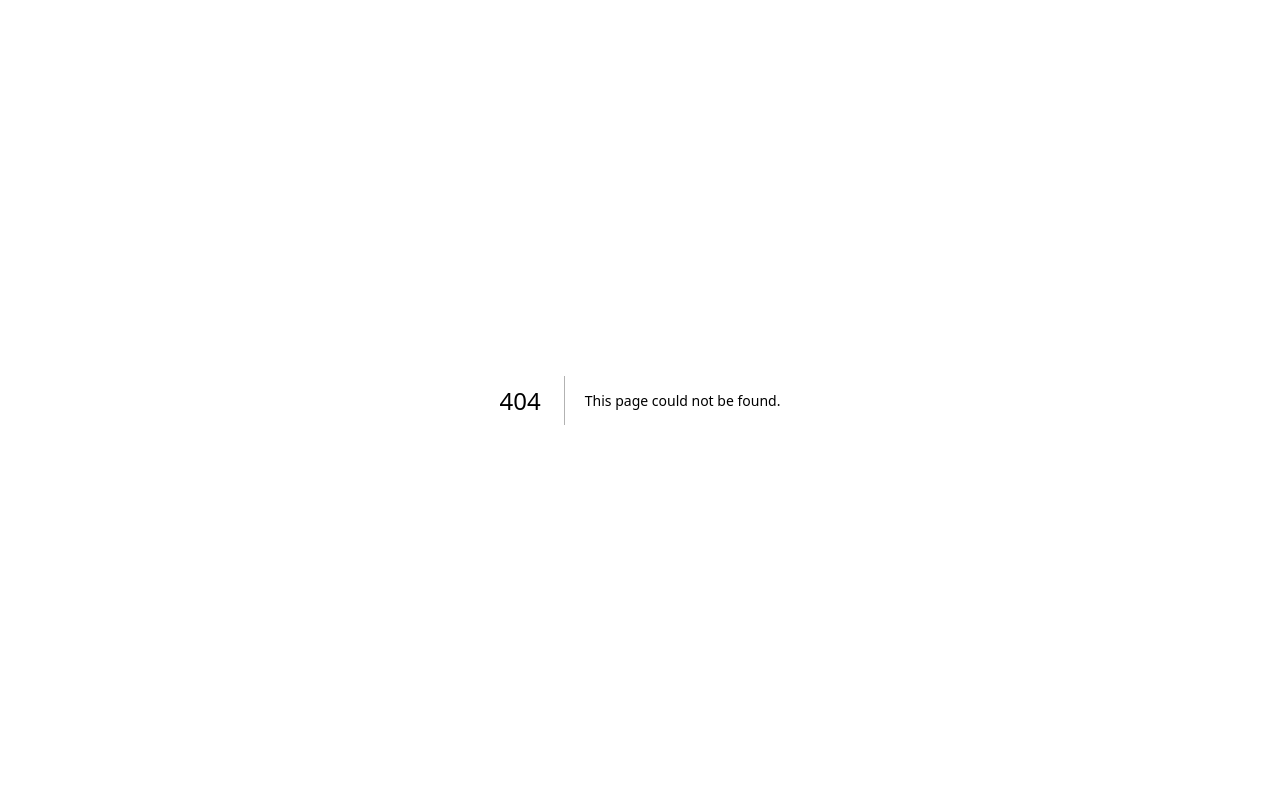
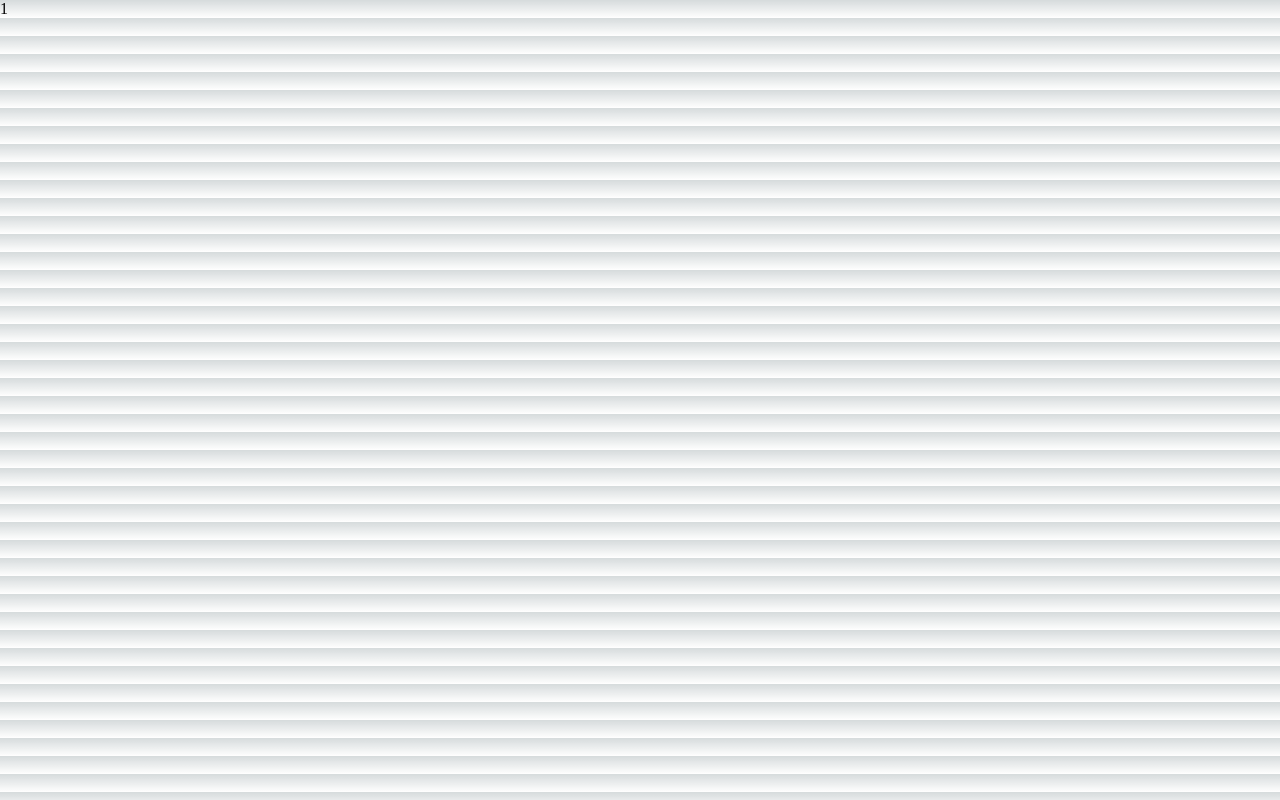
Before and after one commit to OBookBook/next.js-y-shin-next-app-tutoriral, a Next.js app: page /products/1 in a window 1280 px wide. Before the commit this address had no page. Built offline with nearby package versions, Linux system fonts and the light colour scheme.

Commit message:
useRouter 実装

```diff
--- /dev/null
+++ b/pages/products/[id].js
@@ -0,0 +1,18 @@
+// 任意のidに対応したwebページを表示
+// http://localhost:3000/products/smartphone
+// http://localhost:3000/products/pc
+// http://localhost:3000/products/headph
+// http://localhost:3000/products/7487377242
+import { useRouter } from "next/router";
+
+const Product = () => {
+  const router = useRouter();
+  const { id } = router.query;// { } これは分割代入
+  return (
+    <div>
+      {id}
+    </div>
+  );
+}
+
+export default Product;
```
